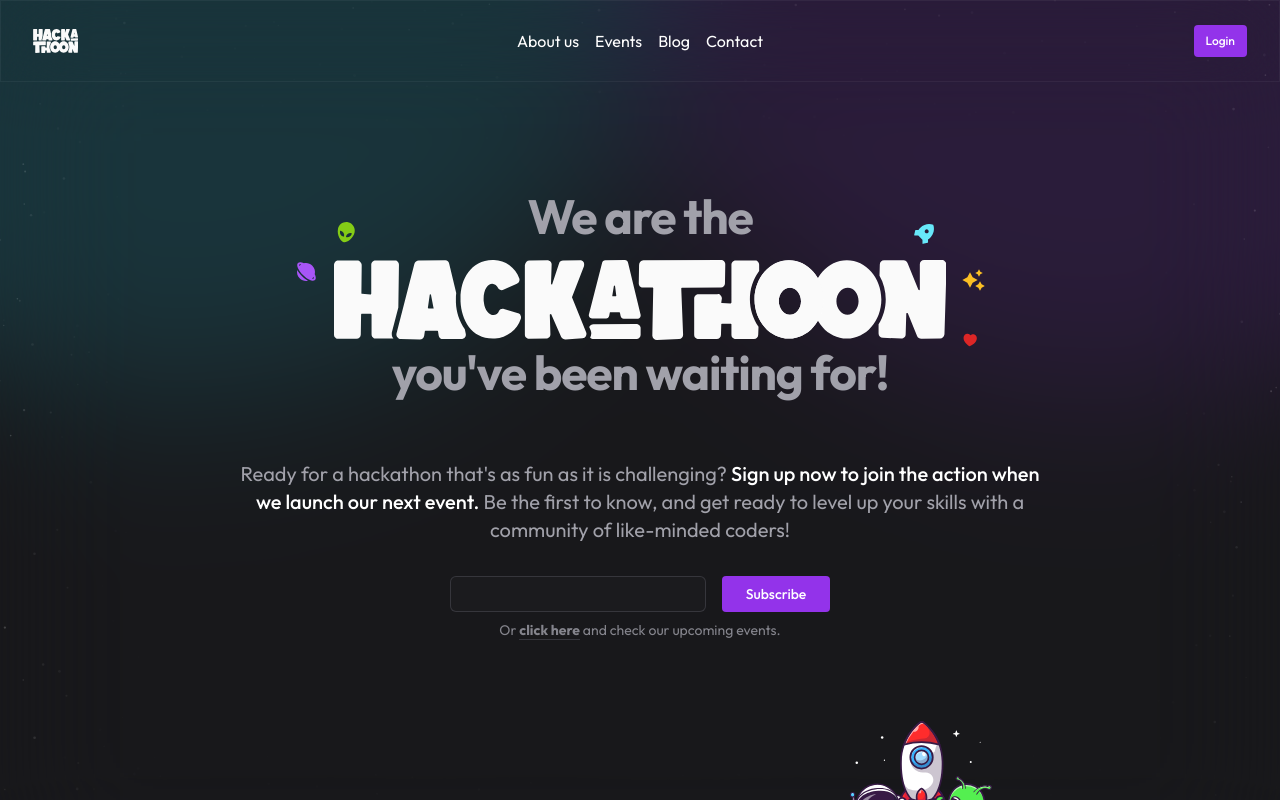
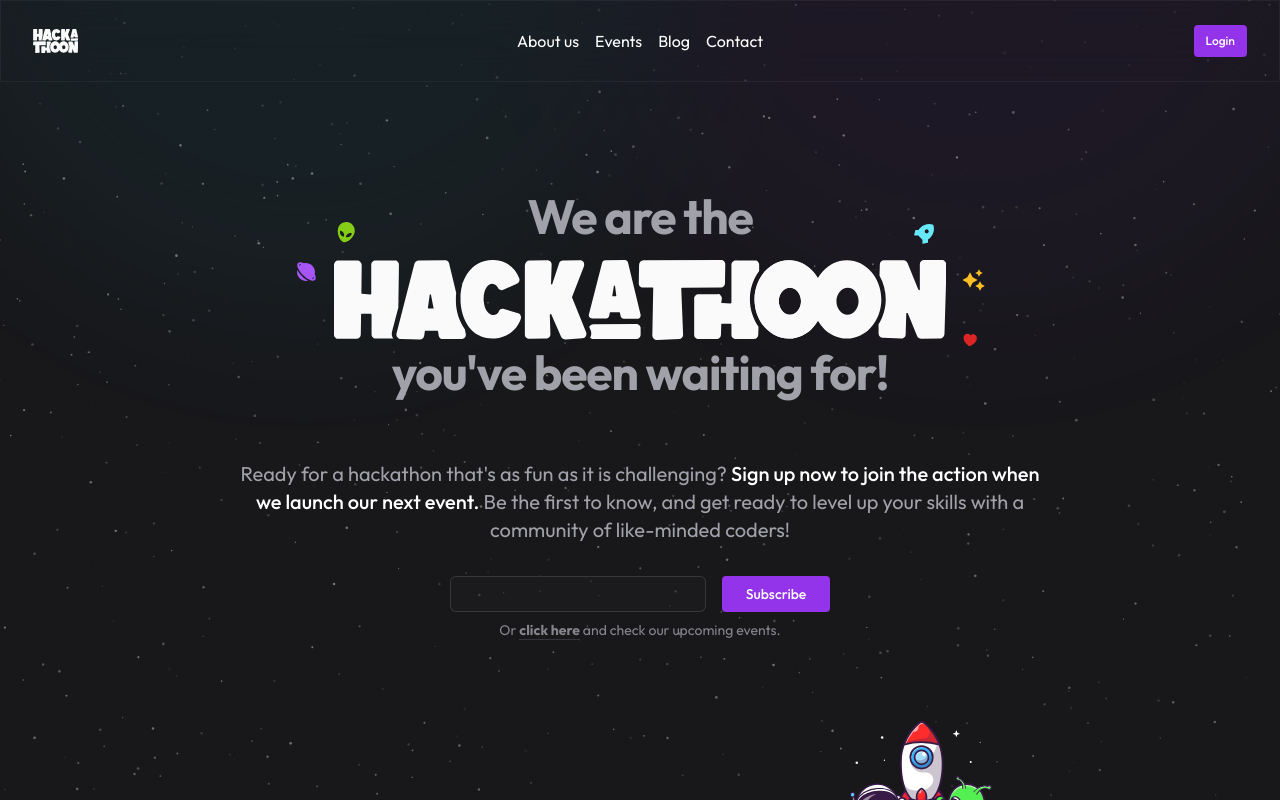
Before and after one commit to heydut/hackathoon, a Next.js app: page / in a window 1280 px wide. Shown: the top 800 px of the page. Built offline with nearby package versions, Linux system fonts and the light colour scheme.

Commit message:
Changes on the hero bg

```diff
--- a/components/Homepage/Home_Hero.tsx
+++ b/components/Homepage/Home_Hero.tsx
@@ -15,11 +15,14 @@ import { SparklesCore } from "../Aceternity/sparkles";
 export default function Home_Hero() {
   return (
     <div className="flex flex-col items-center justify-center relative overflow-hidden">
-      <div className="margin-x relative">
-        <div className="absolute z-0 -top-[300px] md:-top-[600px] -right-[10%] aspect-square w-[500px] md:w-[1000px] rounded-full blur-3xl bg-cyan-400 opacity-15" />
-        <div className="absolute z-0 -top-[300px] md:-top-[600px] -left-[10%] aspect-square w-[500px] md:w-[1000px] rounded-full blur-3xl bg-purple-600 opacity-15" />
+      <div className="backdrop-blur-3xl">
+        <div className="margin-x relative">
+          <div className="absolute z-0 -top-[300px] md:-top-[450px] -right-[10%] aspect-square w-[500px] md:w-[750px] rounded-full blur-[100px] bg-cyan-400 opacity-5" />
+          <div className="absolute z-0 -top-[300px] md:-top-[450px] -left-[10%] aspect-square w-[500px] md:w-[750px] rounded-full blur-[100px] bg-purple-600 opacity-5" />
+        </div>
       </div>
-      <div className="absolute inset-0 h-full w-full">
+
+      <div className="absolute z-30 inset-0 h-full w-full">
         <SparklesCore
           id="tsparticlesfullpage"
           background="transparent"
@@ -30,7 +33,7 @@ export default function Home_Hero() {
           particleColor="rgba(255, 255, 255)"
         />
       </div>
-      <div className="relative z-10 w-full backdrop-blur-3xl margin-x ">
+      <div className="relative z-40 w-full margin-x ">
         {/* <BackgroundBeamsWithCollision> */}
         <div className="relative z-10 w-full flex flex-col items-center justify-center gap-16 pt-40 md:pt-48 pb-32 md:pb-64">
           <div className="flex flex-col items-center justify-center md:gap-2 group">
@@ -77,7 +80,7 @@ export default function Home_Hero() {
         {/* </BackgroundBeamsWithCollision> */}
       </div>
 
-      <div className="absolute z-20 bottom-0 right-0 left-0 mx-auto">
+      <div className="absolute z-50 bottom-0 right-0 left-0 mx-auto">
         <Image
           src="/Space images/Hero Shape.svg"
           alt="Hero Shape"
```
